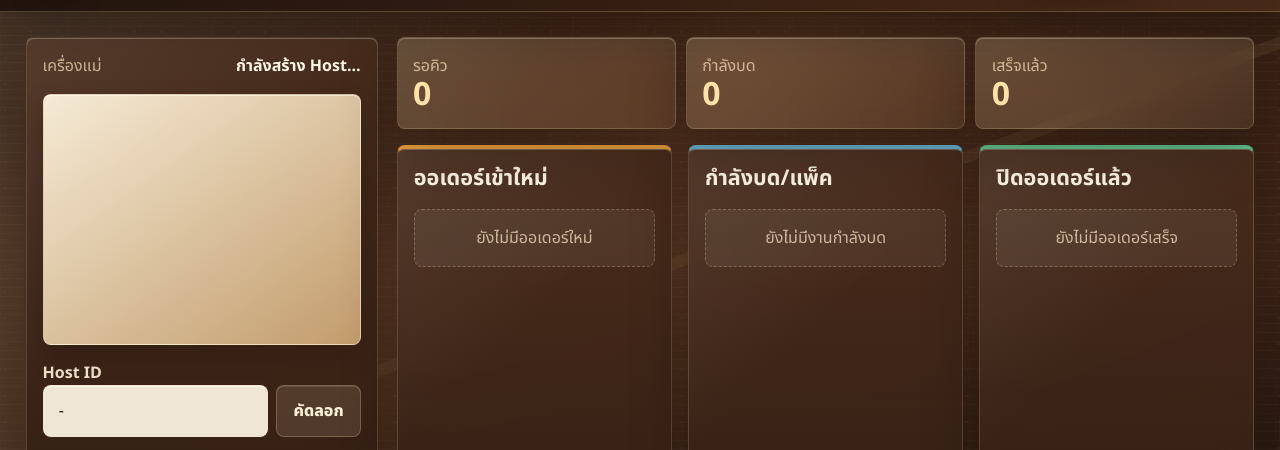
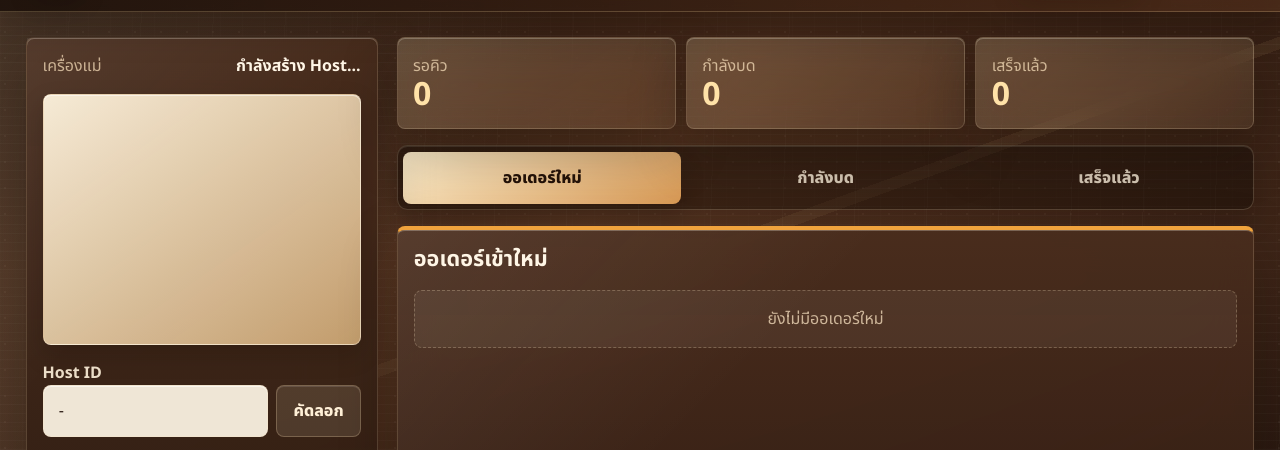
Before and after one commit to hillkoffzerowaste/Hillkoff-HK1-Order, a website built with Vite: page index.html in a window 1280 px wide. Shown: the part 80-530 px from the top of the page. Built offline with nearby package versions, Linux system fonts and the light colour scheme; what peerjs would draw is missing.

Commit message:
Show tabbed workflow across all screen sizes

```diff
--- a/style.css
+++ b/style.css
@@ -384,7 +384,8 @@ select:focus {
 }
 
 .section-tabs {
-  display: none;
+  display: grid;
+  grid-template-columns: repeat(3, minmax(0, 1fr));
   gap: 0.35rem;
   padding: 0.35rem;
   border: 1px solid rgba(255, 229, 188, 0.2);
@@ -417,17 +418,31 @@ select:focus {
 
 .kanban {
   display: grid;
-  grid-template-columns: repeat(3, minmax(0, 1fr));
+  grid-template-columns: minmax(0, 1fr);
   gap: clamp(0.75rem, 1.3vw, 1rem);
 }
 
 .column {
-  min-height: calc(100dvh - 13.5rem);
+  min-height: calc(100dvh - 18rem);
   padding: 1rem;
   display: flex;
   flex-direction: column;
   position: relative;
   overflow: hidden;
+}
+
+.kanban .column,
+.cashier-tab-target {
+  display: none;
+}
+
+.kanban .column.active {
+  display: flex;
+}
+
+.cashier-tab-target.active {
+  display: block;
+  grid-column: 1 / -1;
 }
 
 .column:nth-child(1) {
```
